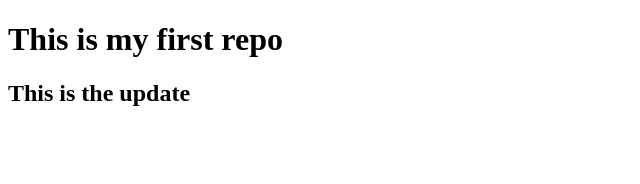
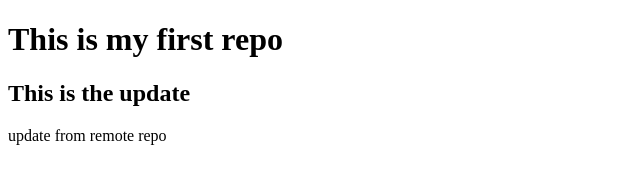
Before and after one commit to CreativeMind365/my-first-repo, a plain HTML site: page index.html in a window 1280 px wide. Shown: the whole page, without its empty margins (0-640 px from the left). Drawn offline with Linux system fonts and the light colour scheme.

Commit message:
Update index.html

```diff
--- a/index.html
+++ b/index.html
@@ -8,5 +8,6 @@
 <body>
     <h1> This is my first repo</h1>
     <h2> This is the update</h2>
+    <p> update from remote repo</p>
 </body>
 </html>
```
